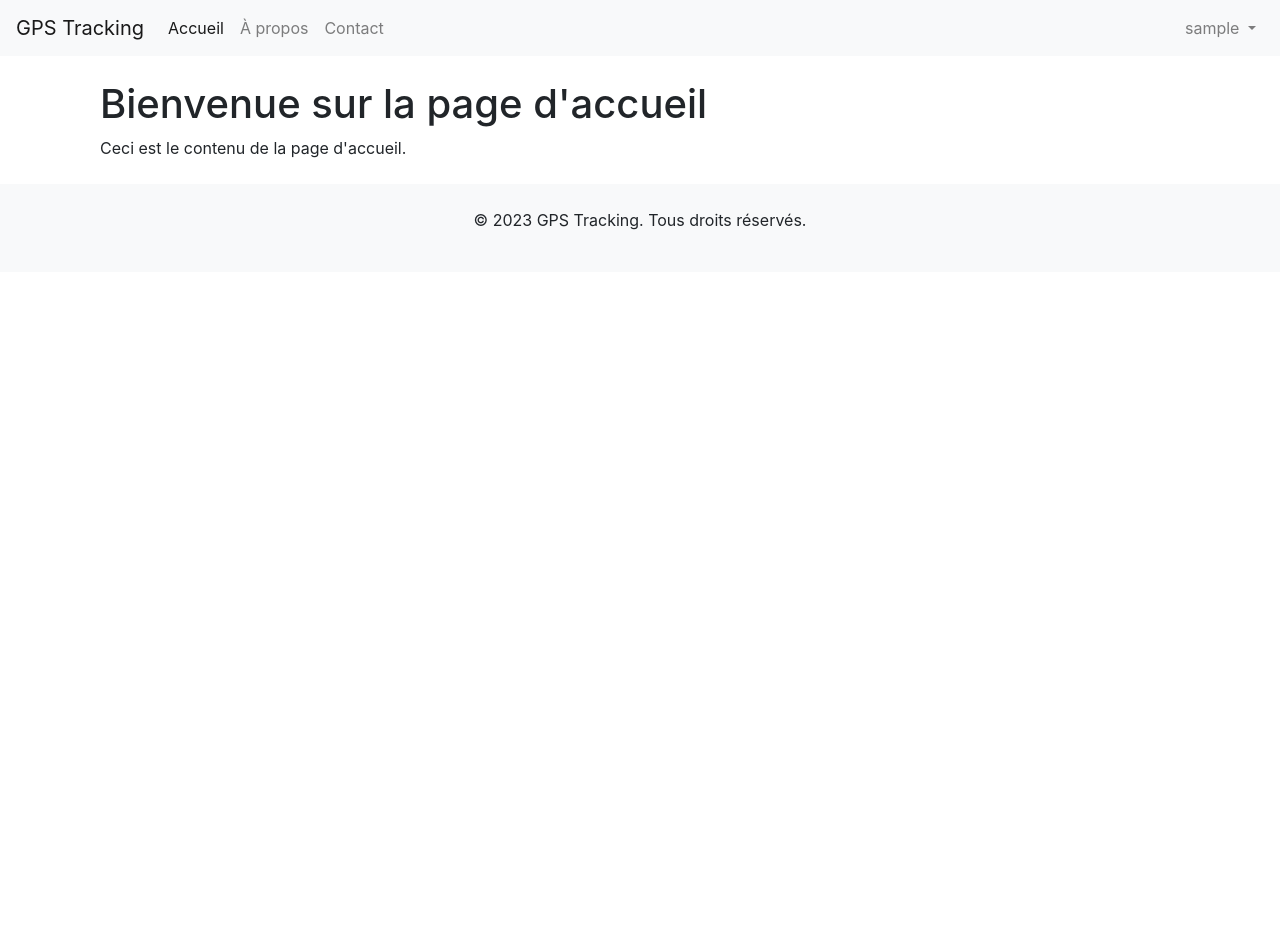
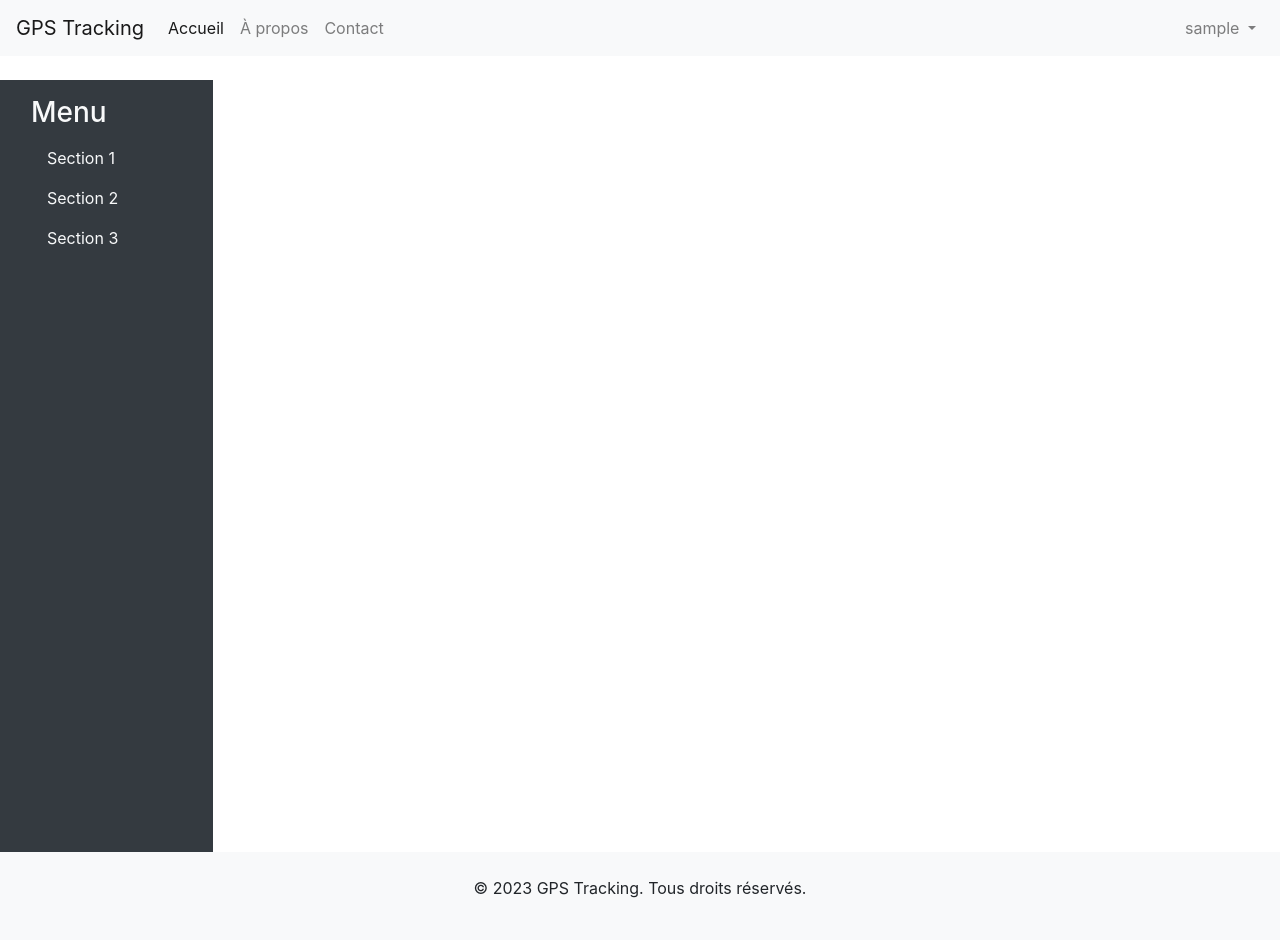
Before and after one commit to HamaBarhamou/gps_tracking_backend, a Django app: page / in a window 1280 px wide. Run offline with Django 4.2, Linux system fonts and the light colour scheme; the visitor is signed in with stand-in values (Sample User, id 1); some libraries are stand-ins or nearby versions.

Commit message:
Implementation du menue verticale

```diff
--- a/gps_tracking_backend/templates/base.html
+++ b/gps_tracking_backend/templates/base.html
@@ -11,7 +11,7 @@
 <body>
 
 <!-- Inclure le fichier de menu -->
-{% include 'menu.html' %}
+{% include 'navabar.html' %}
 
 <!-- Contenu de la page -->
 <div class="container mt-4">
@@ -19,8 +19,9 @@
     {% endblock %}
 </div>
 
+
 <!-- Pied de page -->
-<footer class="bg-light py-4 mt-4">
+<footer class="bg-light py-4 mt-4 fixed-bottom">
     <div class="container text-center">
         <p>&copy; 2023 GPS Tracking. Tous droits réservés.</p>
     </div>
--- a/gps_tracking_backend/templates/dashboard.html
+++ b/gps_tracking_backend/templates/dashboard.html
@@ -1,8 +1,20 @@
 {% extends 'base.html' %}
 
 {% block content %}
-    <div class="container">
-        <h1>Bienvenue sur la page d'accueil</h1>
-        <p>Ceci est le contenu de la page d'accueil.</p>
+    {% include 'menu.html' %}
+{% endblock %}
+
+{% block actions %}
+    <div id="section1" class="section">
+        <h2>Section 1</h2>
+        <p>Contenu de la section 1.</p>
+    </div>
+    <div id="section2" class="section">
+        <h2>Section 2</h2>
+        <p>Contenu de la section 2.</p>
+    </div>
+    <div id="section3" class="section">
+        <h2>Section 3</h2>
+        <p>Contenu de la section 3.</p>
     </div>
 {% endblock %}
--- a/gps_tracking_backend/templates/menu.html
+++ b/gps_tracking_backend/templates/menu.html
@@ -1,37 +1,25 @@
-<!-- Barre de navigation -->
-<nav class="navbar navbar-expand-lg navbar-light bg-light">
-    <a class="navbar-brand" href="#">GPS Tracking</a>
-    <button class="navbar-toggler" type="button" data-toggle="collapse" data-target="#navbarNav"
-            aria-controls="navbarNav" aria-expanded="false" aria-label="Toggle navigation">
-        <span class="navbar-toggler-icon"></span>
-    </button>
-    <div class="collapse navbar-collapse" id="navbarNav">
-        <ul class="navbar-nav">
-            <li class="nav-item active">
-                <a class="nav-link" href="#">Accueil</a>
+<div class="container-fluid">
+    <div class="row">
+        <div class="col-md-2 bg-dark text-light position-fixed" style="left: 0;">
+            <div class="p-3" style="height: 100vh;">
+                <h3>Menu</h3>
+                <ul class="nav flex-column">
+                    <li class="nav-item">
+                        <a class="nav-link text-light" href="#section1">Section 1</a>
                     </li>
                     <li class="nav-item">
-                <a class="nav-link" href="#">À propos</a>
+                        <a class="nav-link text-light" href="#section2">Section 2</a>
                     </li>
                     <li class="nav-item">
-                <a class="nav-link" href="#">Contact</a>
-            </li>
-        </ul>
-
-        <!-- Profil de l'utilisateur -->
-        <ul class="navbar-nav ml-auto">
-            <li class="nav-item dropdown">
-                <a class="nav-link dropdown-toggle" href="#" id="navbarDropdown" role="button" data-toggle="dropdown"
-                   aria-haspopup="true" aria-expanded="false">
-                    {{ user.username }}
-                </a>
-                <div class="dropdown-menu" aria-labelledby="navbarDropdown">
-                    <a class="dropdown-item" href="#">Profil</a>
-                    <a class="dropdown-item" href="#">Paramètres</a>
-                    <div class="dropdown-divider"></div>
-                    <a class="dropdown-item" href="{% url 'user_management:logout' %}">Déconnexion</a>
-                </div>
+                        <a class="nav-link text-light" href="#section3">Section 3</a>
                     </li>
                 </ul>
             </div>
-</nav>
+        </div>
+        <div class="col-md-9 offset-md-3">
+            <div class="mt-4">
+                {% block actions %}{% endblock %}
+            </div>
+        </div>
+    </div>
+</div>
--- /dev/null
+++ b/gps_tracking_backend/templates/navabar.html
@@ -0,0 +1,37 @@
+<!-- Barre de navigation -->
+<nav class="navbar navbar-expand-lg navbar-light bg-light">
+    <a class="navbar-brand" href="#">GPS Tracking</a>
+    <button class="navbar-toggler" type="button" data-toggle="collapse" data-target="#navbarNav"
+            aria-controls="navbarNav" aria-expanded="false" aria-label="Toggle navigation">
+        <span class="navbar-toggler-icon"></span>
+    </button>
+    <div class="collapse navbar-collapse" id="navbarNav">
+        <ul class="navbar-nav">
+            <li class="nav-item active">
+                <a class="nav-link" href="#">Accueil</a>
+            </li>
+            <li class="nav-item">
+                <a class="nav-link" href="#">À propos</a>
+            </li>
+            <li class="nav-item">
+                <a class="nav-link" href="#">Contact</a>
+            </li>
+        </ul>
+
+        <!-- Profil de l'utilisateur -->
+        <ul class="navbar-nav ml-auto">
+            <li class="nav-item dropdown">
+                <a class="nav-link dropdown-toggle" href="#" id="navbarDropdown" role="button" data-toggle="dropdown"
+                   aria-haspopup="true" aria-expanded="false">
+                    {{ user.username }}
+                </a>
+                <div class="dropdown-menu" aria-labelledby="navbarDropdown">
+                    <a class="dropdown-item" href="#">Profil</a>
+                    <a class="dropdown-item" href="#">Paramètres</a>
+                    <div class="dropdown-divider"></div>
+                    <a class="dropdown-item" href="{% url 'user_management:logout' %}">Déconnexion</a>
+                </div>
+            </li>
+        </ul>
+    </div>
+</nav>
```
Lines whose indentation alone changed are shown as unchanged.
